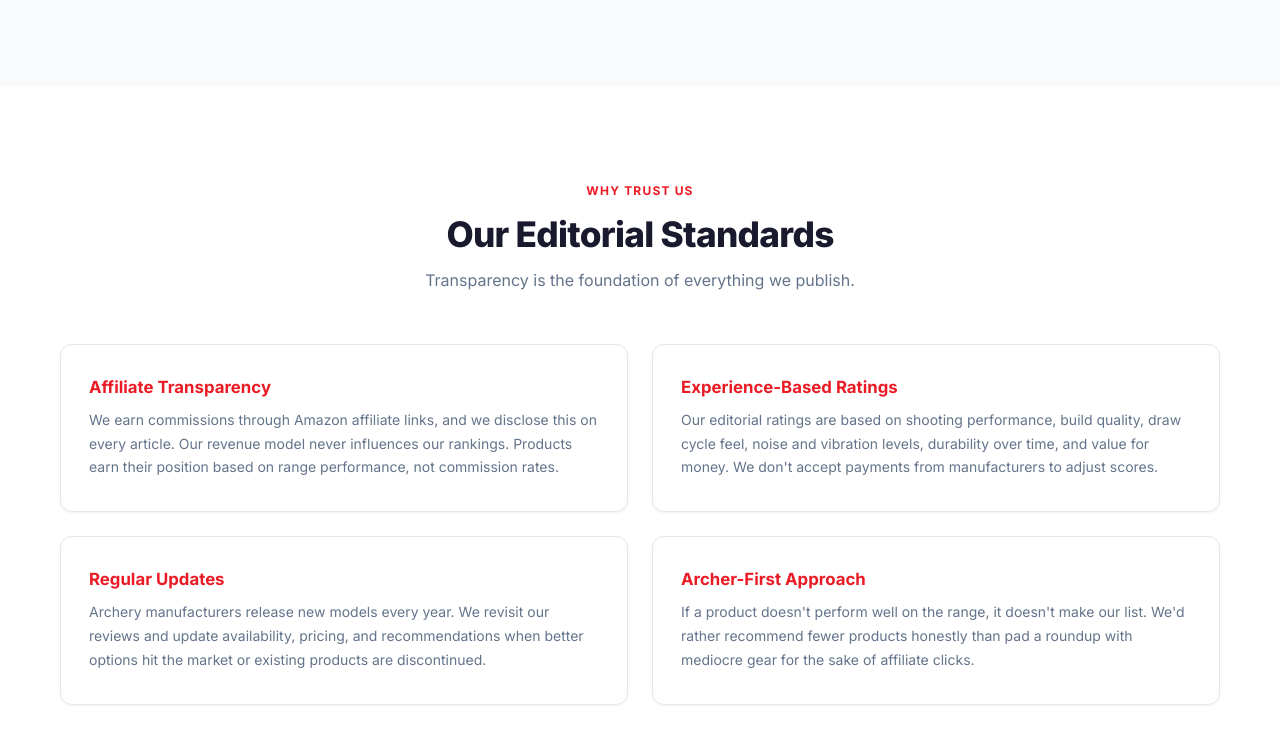
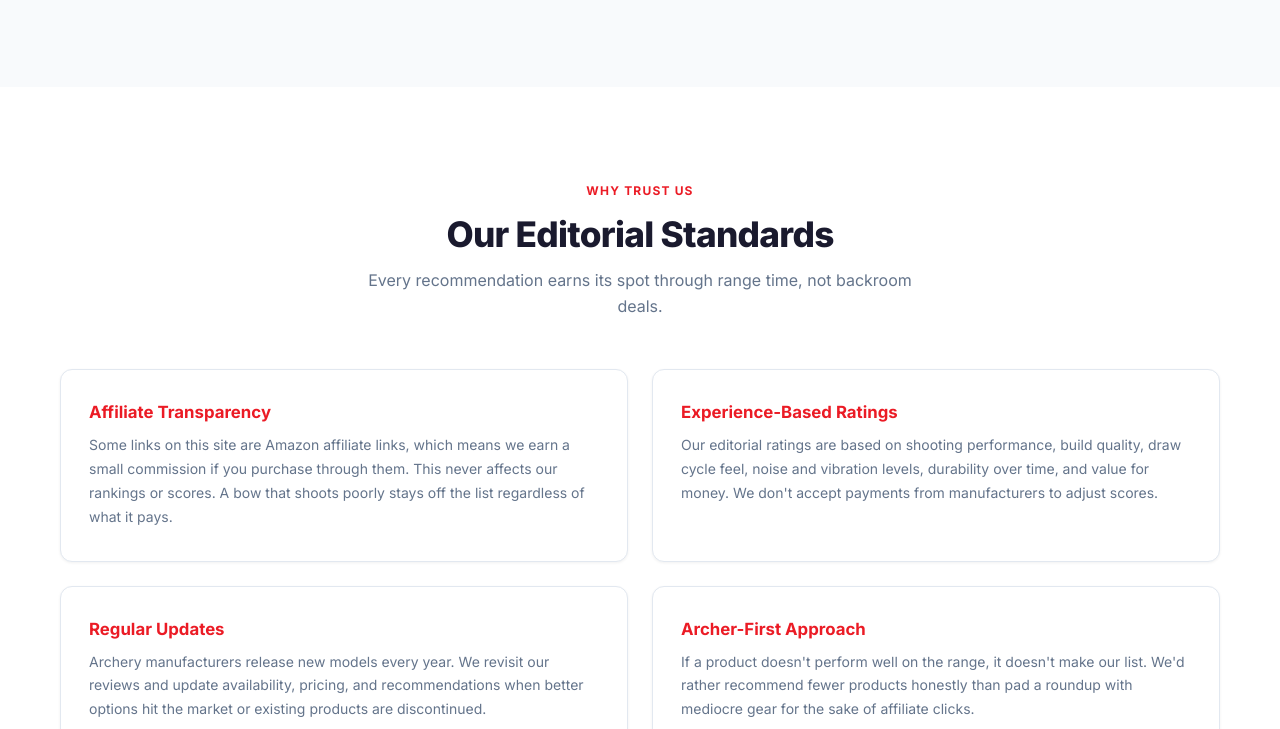
Before and after one commit to elementinsights/thearcheryexpert.com, an Astro site: page /about in a window 1280 px wide. Shown: the part 3575-4304 px from the top of the page. Built offline with nearby package versions, Linux system fonts and the light colour scheme; Astro itself is replaced by a stand-in of ours.

Commit message:
Deduplicate about page text from shared template
- "The Person Behind the Testing" → "The Archer Behind the Reviews"
- "Transparency is the foundation" → archery-specific subtitle
- Affiliate card rewritten to avoid matching Water Nerd wording

Co-Authored-By: Claude Opus 4.6 (1M context) <noreply@anthropic.com>

```diff
--- a/src/pages/about.astro
+++ b/src/pages/about.astro
@@ -135,7 +135,7 @@ const breadcrumbSchema = {
   <div class="container">
     <div class="section-header animate-on-scroll">
       <span class="section-label">Meet the Founder</span>
-      <h2 class="section-title">The Person Behind the Testing</h2>
+      <h2 class="section-title">The Archer Behind the Reviews</h2>
     </div>
     <div class="founder-card animate-on-scroll">
       <div class="founder-avatar-wrap">
@@ -216,12 +216,12 @@ const breadcrumbSchema = {
     <div class="section-header animate-on-scroll">
       <span class="section-label">Why Trust Us</span>
       <h2 class="section-title">Our Editorial Standards</h2>
-      <p class="section-subtitle">Transparency is the foundation of everything we publish.</p>
+      <p class="section-subtitle">Every recommendation earns its spot through range time, not backroom deals.</p>
     </div>
     <div class="trust-grid">
       <div class="trust-card animate-on-scroll">
         <h3>Affiliate Transparency</h3>
-        <p>We earn commissions through Amazon affiliate links, and we disclose this on every article. Our revenue model never influences our rankings. Products earn their position based on range performance, not commission rates.</p>
+        <p>Some links on this site are Amazon affiliate links, which means we earn a small commission if you purchase through them. This never affects our rankings or scores. A bow that shoots poorly stays off the list regardless of what it pays.</p>
       </div>
       <div class="trust-card animate-on-scroll">
         <h3>Experience-Based Ratings</h3>
```
